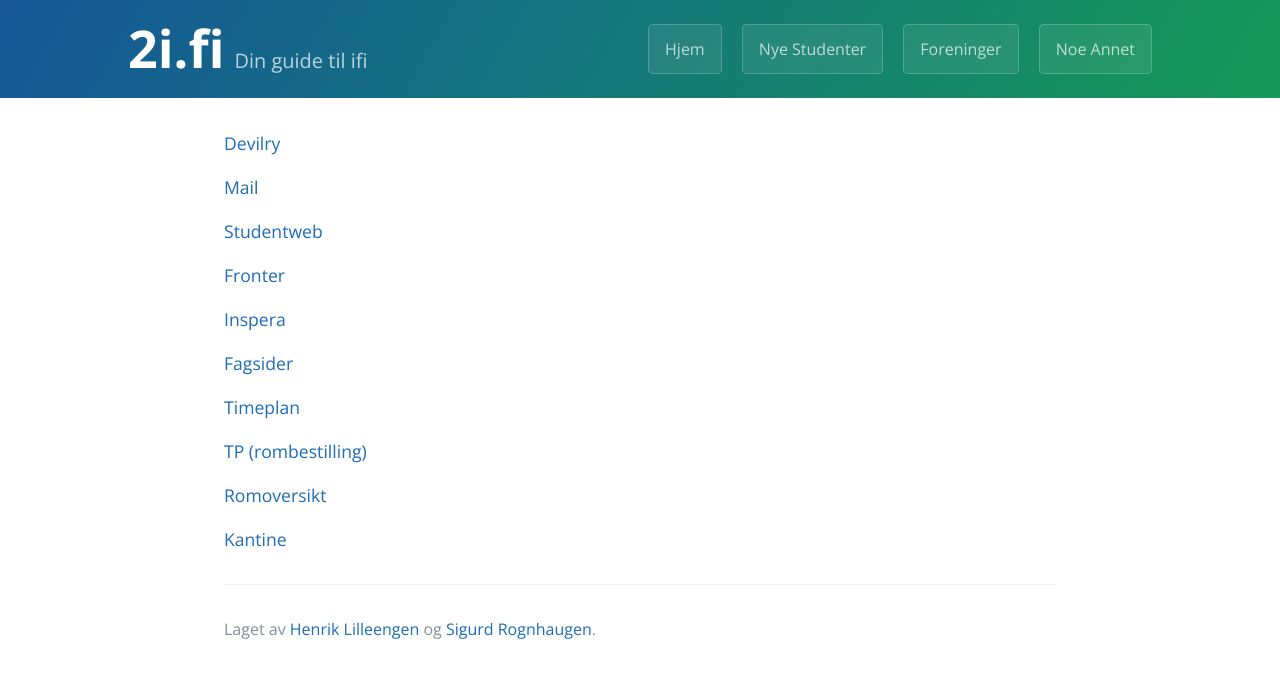
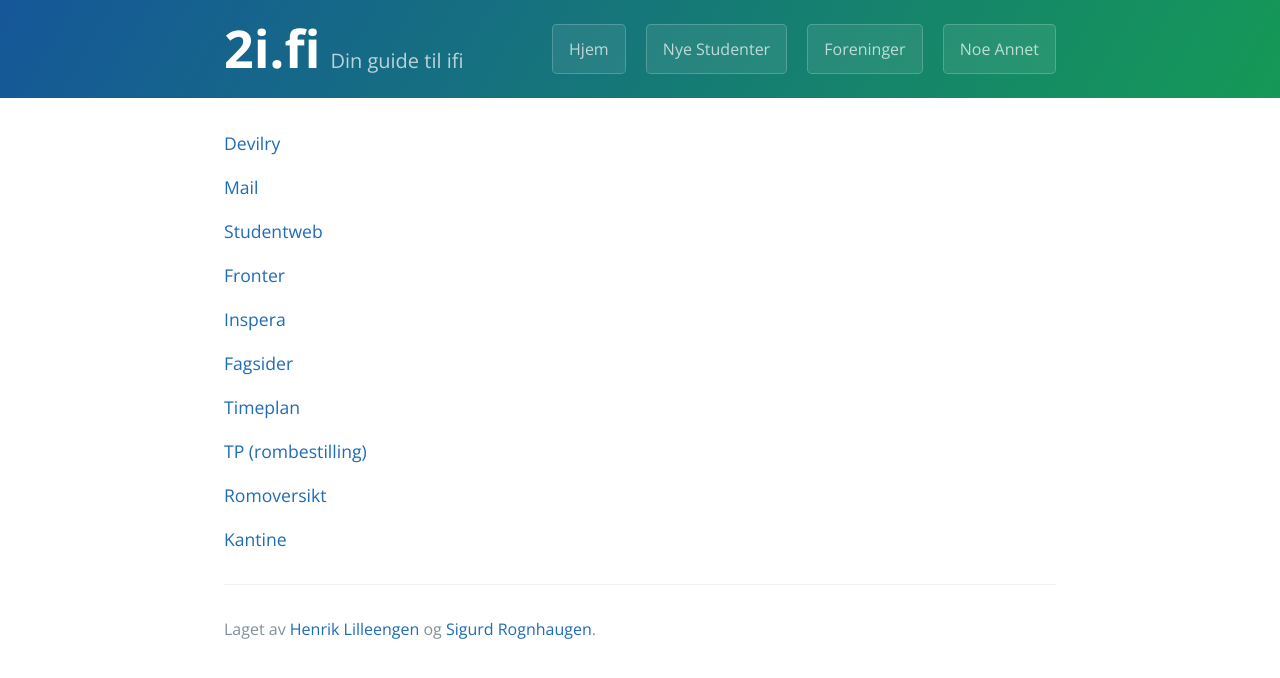
Before and after one commit to cybernetisk/2ifi.github.io, a Jekyll site: the page built from index.md, in a window 1280 px wide. Shown: the top 678 px of the page. Built offline with Jekyll 4.4.1, drawn with Linux system fonts in a browser that asks for light colours; our own code applies the rules of GitHub Pages for plain Markdown files.

Commit message:
Create jekyll-theme-cayman.scss

```diff
--- a/_sass/jekyll-theme-cayman.scss
+++ b/_sass/jekyll-theme-cayman.scss
@@ -89,6 +89,8 @@ a {
 .top {
   height: 50px;
   max-width: 64rem;
+  padding-left: 6rem;
+  padding-right: 6rem;
   margin: auto;
 }
 
```
